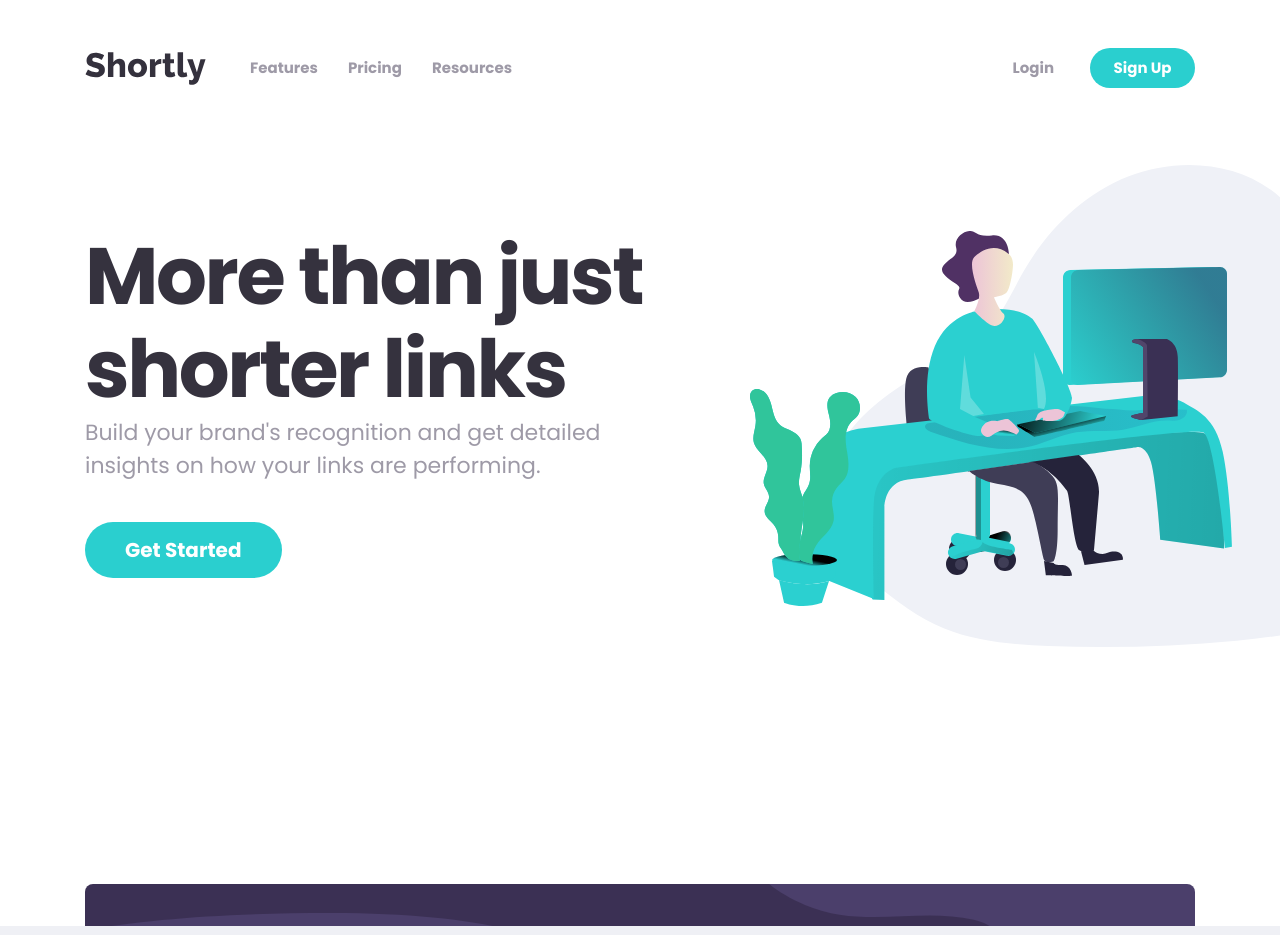
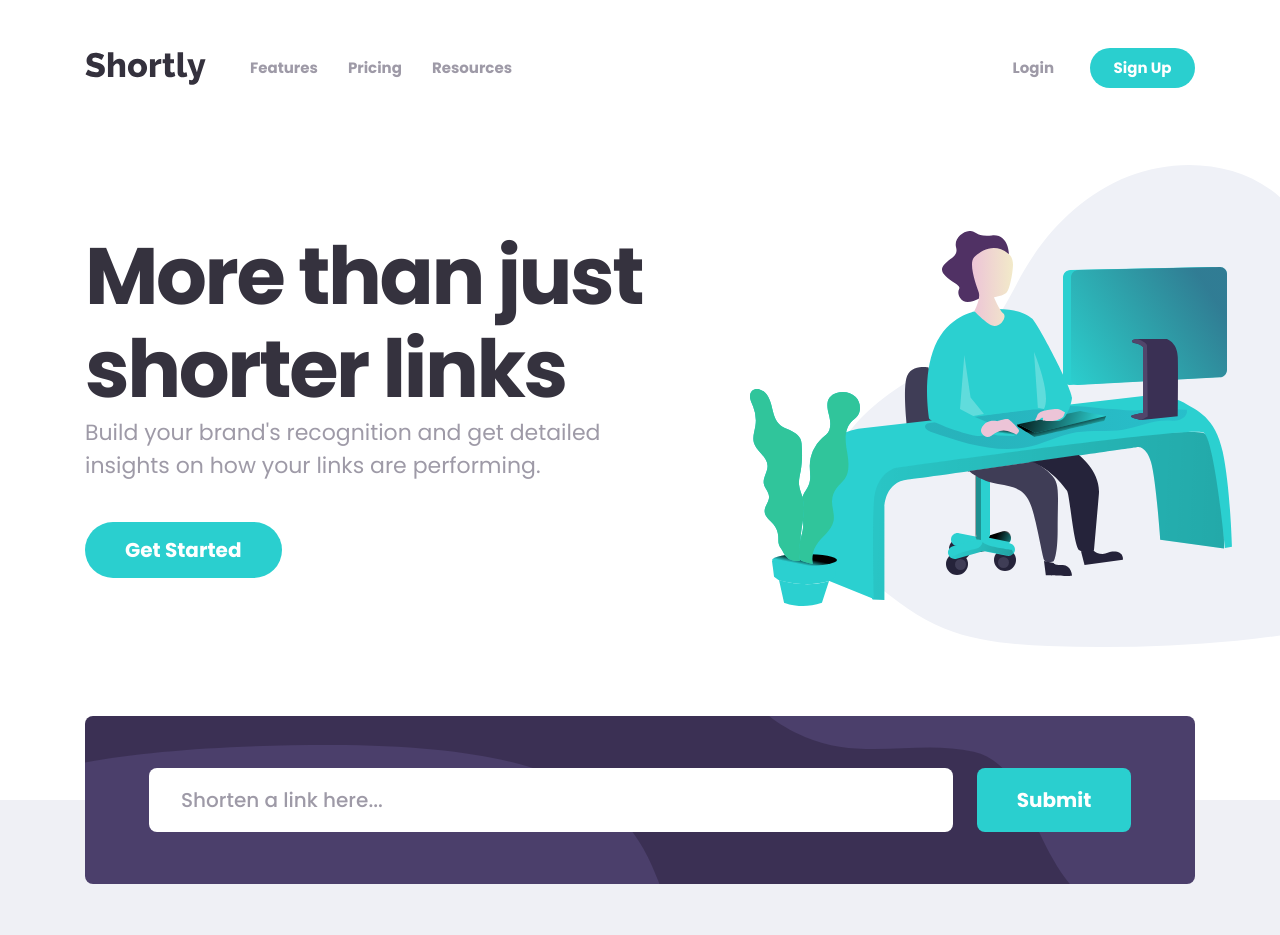
Before and after one commit to anindyoo/fe-mentor-5-shortly, a React (Create React App) app: page / in a window 1280 px wide. Shown: the top 935 px of the page. Built offline with nearby package versions, Linux system fonts and the light colour scheme.

Commit message:
feat: update link shortener section structure & implement ShortenedLinkList component.

```diff
--- a/src/components/HomeComponents/LinkShortener.jsx
+++ b/src/components/HomeComponents/LinkShortener.jsx
@@ -1,6 +1,7 @@
 import { useState } from 'react';
 import axios from 'axios';
-import shortenBgDesktop from '../../assets/images/backgrounds/bg-shorten-desktop.svg';
+import LinkShortenerForm from '../LinkShortener/LinkShortenerForm';
+import ShortenedLinkList from '../LinkShortener/ShortenedLinkList';
 
 const LinkShortener = () => {
   const [linkInput, setLinkInput] = useState('');
@@ -8,17 +9,16 @@ const LinkShortener = () => {
   const [isLoading, setIsLoading] = useState(false);
   const [shortenedLinks, setShortenedLinks] = useState([]);
 
-  const handleLinkInputChange = (event) => {
-    setLinkInput(event.target.value);
+  const handleLinkInputChange = (input) => {
+    setLinkInput(input);
     setIsInputError(false);
   };
 
-  const handleFormSubmit = async (event) => {
-    event.preventDefault();
-
+  const handleFormSubmit = async () => {
     if (linkInput === '') {
       return setIsInputError(true);
     }
+    setIsLoading(true);
 
     const encodedLinkInput = encodeURIComponent(linkInput);
 
@@ -30,9 +30,9 @@ const LinkShortener = () => {
           shortUrl: response.data,
         };
 
-        setIsLoading(true);
         setShortenedLinks([...shortenedLinks, responseObject]);
         setIsInputError(false);
+        console.log(response.data);
 
         return true;
       })
@@ -48,75 +48,34 @@ const LinkShortener = () => {
   };
 
   return (
-    <section
-      className="
-      LINK-SHORTENER
-      SECTION-CENTER
-      relative top-[5.25rem]
-      flex items-center
-      w-full
-      px-16 py-[3.25rem]
-      rounded-lg
-      bg-primaryDarkViolet"
-      style={{
-        backgroundImage: `url(${shortenBgDesktop})`,
-      }}
+    <section className="
+    LINK-SHORTENER-SECTION
+    relative
+    bg-neutralLightGray"
     >
-      <form action="" className="flex gap-6 w-full">
-        <label htmlFor="linkInput" className="w-full">
-          <input
-            type="text"
-            id="linkInput"
-            placeholder="Shorten a link here..."
-            onChange={handleLinkInputChange}
-            className={`
-            LINK-SHORTENER-INPUT
-            flex w-full
-            h-16
-            px-8
-            rounded-lg
-            text-xl font-medium text-neutralVeryDarkViolet
-            placeholder:text-neutralGrayishViolet
-            ${isInputError && 'border-[0.188rem] border-secondaryRed'}`}
-          />
-          <div className={`
-          ERROR-INPUT-NOTIF
-          ${isInputError ? 'visible' : 'hidden'}
-          h-0
-          relative top-2
-          text-base font-medium italic text-secondaryRed`}
-          >
-            Please add a link
-          </div>
-        </label>
-        <button
-          type="submit"
-          onClick={handleFormSubmit}
-          className="
-          SUBMIT-LINK-BUTTON
-          flex flex-row gap-2 justify-center items-center
-          w-[11.75rem]
-          rounded-lg
-          text-xl font-bold text-white
-          bg-primaryCyan"
+      <LinkShortenerForm
+        handleLinkInputChange={handleLinkInputChange}
+        handleFormSubmit={handleFormSubmit}
+        isInputError={isInputError}
+        isLoading={isLoading}
+      />
+      {shortenedLinks.length > 0 && (
+        <ul className="
+        SHORTENED-LINK-LIST
+        SECTION-CENTER
+        flex flex-col gap-4
+        relative -top-[5.375rem]
+        mt-6
+        pb-[4.625rem]"
         >
-          {isLoading ? (
-            <>
-              <svg
-                xmlns="http://www.w3.org/2000/svg"
-                fill="none"
-                viewBox="0 0 24 24"
-                strokeWidth={1.5}
-                stroke="currentColor"
-                className="size-5 stroke-[2] animate-spin"
-              >
-                <path strokeLinecap="round" strokeLinejoin="round" d="M13.19 8.688a4.5 4.5 0 0 1 1.242 7.244l-4.5 4.5a4.5 4.5 0 0 1-6.364-6.364l1.757-1.757m13.35-.622 1.757-1.757a4.5 4.5 0 0 0-6.364-6.364l-4.5 4.5a4.5 4.5 0 0 0 1.242 7.244" />
-              </svg>
-              <span className="italic">Loading...</span>
-            </>
-          ) : 'Submit'}
-        </button>
-      </form>
+          {shortenedLinks.map((shortenedLinkData) => (
+            <ShortenedLinkList
+              key={shortenedLinkData.shortUrl + Math.random}
+              shortenedLinkData={shortenedLinkData}
+            />
+          ))}
+        </ul>
+      )}
     </section>
   );
 };
```
